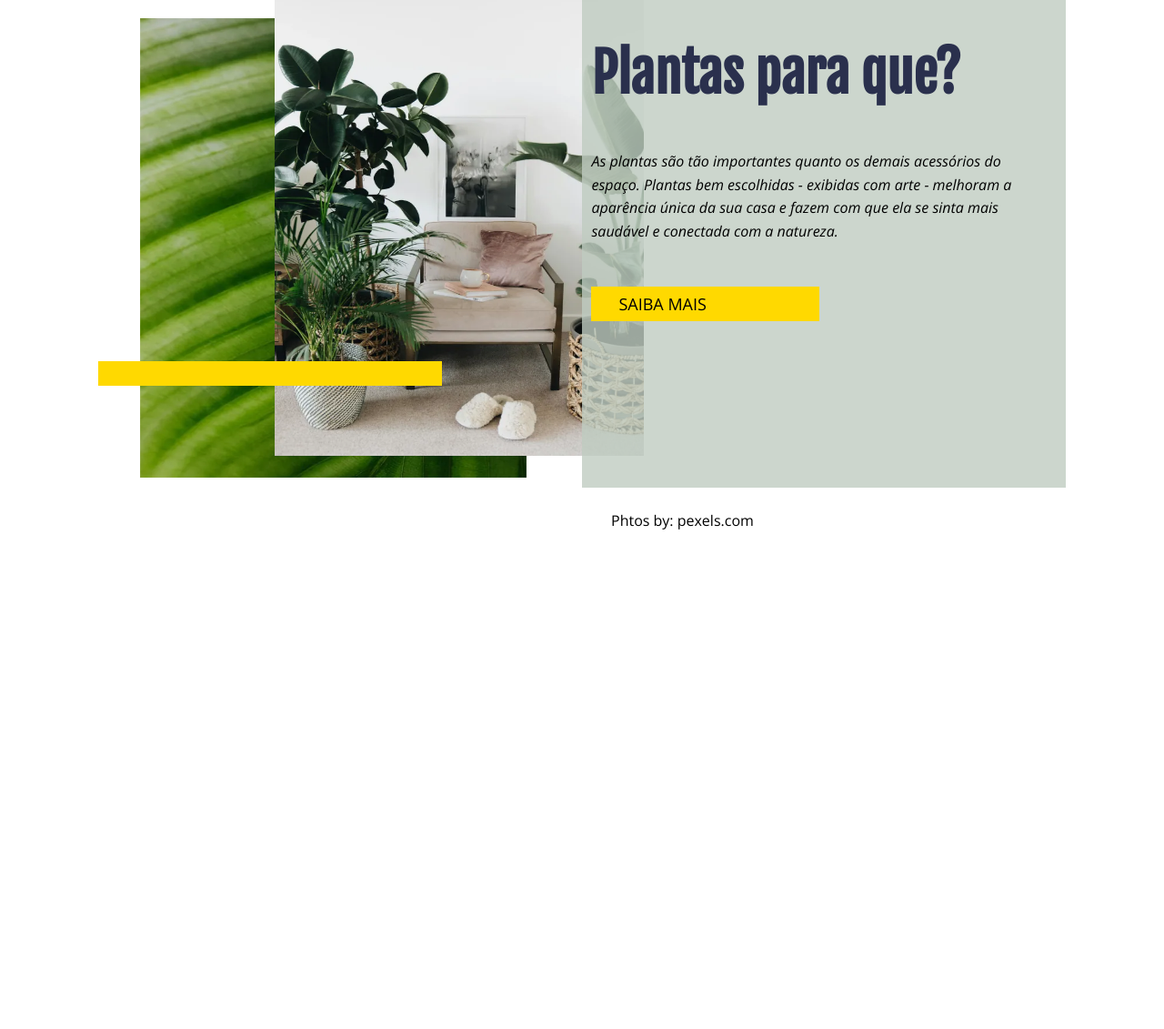
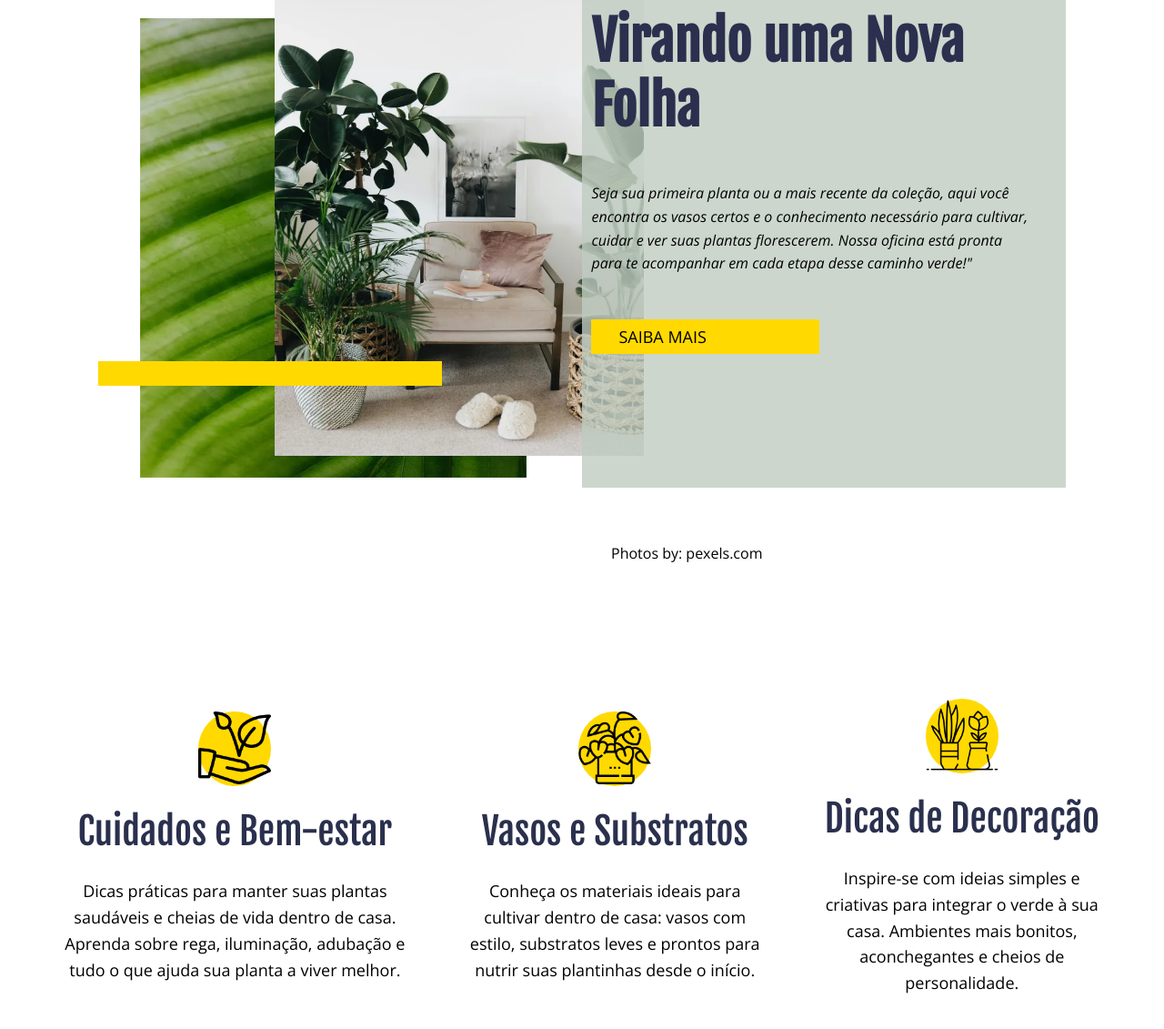
Before and after one commit to mhlacerda/oficinaJardinagem, a plain HTML site: page index.html in a window 1280 px wide. Shown: the part 329-1460 px from the top of the page at 91% size. Drawn offline with nearby package versions, Linux system fonts and the light colour scheme.

Commit message:
criação seção informaçao

```diff
--- /dev/null
+++ b/css/informacao.css
@@ -0,0 +1,63 @@
+.informacao{
+  margin: 0 1.562rem;
+  position: absolute;
+  top: 87rem;
+  display: flex;
+  flex-direction: column;
+  gap: 30px;
+}
+.card{
+  padding: 0.56rem;
+  margin:2.18rem;
+  display: flex;
+  flex-direction: column;
+  justify-content: center;
+  align-items: center;
+  gap: 30px;
+}
+.cor{
+  background-color: var(--cor2);
+  background-size: 6.25rem;
+  border-radius: 50%;
+}
+.icone{
+  width: 5rem;
+}
+.informacao__titulo{
+  font-family: var(--font-title);
+  font-size: 2.56rem;
+  color: var(--cor1);
+  text-align: center;
+}
+.informacao__paragrafo{
+  font-family: var(--font-text);
+  font-size: 1.125rem;
+  line-height: 160%;
+  text-align: center;
+}
+
+@media screen and (min-width: 540px) {
+  .informacao{
+    margin:  0 3rem;
+    top: 92rem;
+  }
+  .card{
+    margin: 0;
+  }
+
+}
+
+@media screen and (min-width: 720px) {
+  .informacao{
+    top: 60rem;
+  }
+}
+
+@media screen and (min-width: 940px) {
+
+  .informacao {
+    flex-direction: row;
+    top: 68rem;
+
+  }
+}
--- a/css/introducao.css
+++ b/css/introducao.css
@@ -34,9 +34,9 @@
 }
 
 .texto__container{
-  background-color:  rgba(192, 204, 193, 0.5); /*variavel cor:3 com 50% de transparencia*/
+  background-color: var(--back-texto); /*variavel cor:3 com 50% de transparencia*/
   width: 100%;
-  height: 43rem;
+  height: 49rem;
   position: relative;
   top: -10rem;
   z-index: -1;
@@ -84,21 +84,24 @@ top: 14rem;
 .credito{
   padding: 1.25rem 0;
   position: relative;
-  top: -9rem;
+  top: -10rem;
 }
 
 @media screen and (min-width: 540px) {
+  .introducao{
+    margin:  0 3rem;
+  }
   .container__imagens{
     width: 23.625rem;
   }
   .texto__container{
     width: 22.25rem;
     margin-left: 11.5rem;
-    height: 39.75rem;
+    height: 50rem;
     top: -9rem;
   }
   .faixa{
-    top: -18rem;
+    top: -24rem;
     left: -13em;
     width: 23.5rem;
     height: 2.3125rem;
@@ -132,19 +135,21 @@ top: 14rem;
     top: 3rem;
   }
   .faixa{
-    top: 9rem;
+    top: 2rem;
     left: -22rem;
     width: 23.6rem;
   }
   .credito{
     left: 25rem;
     top: -32rem;
+    padding: 0.5rem 0;
   }
 }
 
 @media screen and (min-width: 940px) {
   .introducao{
     margin-top: 100px;
+    height: 100%;
   }
   .container__imagens{
     margin-left: 122px;
@@ -185,7 +190,7 @@ top: 14rem;
   top: 11rem;
  }
   .credito{
-    top: -39.5rem;
-    left: 40rem;;
+    top: -36.5rem;
+    left: 40rem;
   }
 }
--- a/css/style.css
+++ b/css/style.css
@@ -15,6 +15,7 @@ breakpoint-desktop: 940px;
   --cor4: #a1bb7d;
   --cor5: #b8c1cc;
   --corBranco:#ffffff;
+  --back-texto:rgba(192, 204, 193, 0.5);
 
 
 
--- a/index.html
+++ b/index.html
@@ -12,7 +12,7 @@
   <link rel="stylesheet" href="./css/style.css">
   <link rel="stylesheet" href="./css/header.css">
   <link rel="stylesheet" href="./css/introducao.css">
-
+  <link rel="stylesheet" href="./css/informacao.css">
 
   <title>Oficina de Jardinagem</title>
 </head>
@@ -26,8 +26,8 @@
         <i class="fa-solid fa-seedling escondido"></i>
         <ul class="menu__conteudo escondido_menu" >
           <li> <a class="menu__texto" href="#inicio">Inicio</a> </li>
-          <li> <a class="menu__texto" href="#galeria">Galeria</a> </li>
-          <li> <a class="menu__texto" shref="#inscricao">Inscrição</a> </li>
+          <li> <a class="menu__texto" href="#info">Informações</a> </li>
+          <li> <a class="menu__texto" href="#inscricao">Inscrição</a> </li>
           <li> <a class="menu__texto" href="#contato">Contato</a> </li>
         </ul>
       </nav>
@@ -48,21 +48,48 @@
       </div>
       <div class="texto__container">
         <div class="introducao__texto__container">
-          <h1 class="introducao__texto__title">Plantas para que?</h1>
-          <p class="introducao__texto__texto">As plantas são tão importantes quanto os demais acessórios do espaço. Plantas bem escolhidas - exibidas com arte - melhoram a aparência única da sua casa e fazem com que ela se sinta mais saudável e conectada com a natureza.</p>
-          <a class="btn-saibamais" href="#">Saiba mais</a>
+          <h1 class="introducao__texto__title">Virando uma Nova Folha</h1>
+          <p class="introducao__texto__texto">Seja sua primeira planta ou a mais recente da coleção, aqui você encontra os vasos certos e o conhecimento necessário para cultivar, cuidar e ver suas plantas florescerem. Nossa oficina está pronta para te acompanhar em cada etapa desse caminho verde!"</p>
+          <a class="btn-saibamais" href="#info">Saiba mais</a>
         </div>
         <div class="faixa"></div>
       </div>
-      <p class="credito">Phtos by: pexels.com</p>
+      <p class="credito">Photos by: pexels.com</p>
     </section>
 
 
-<!--
-    <section>
-      cards - informacoes
+
+    <section aria-label="Informações" class="informacao" id="info">
+
+      <div class="card">
+
+        <div class="cor"><img class="icone" src="./img/plantcare.png" alt="icone de cuidado com planta"></div>
+        <h1 class="informacao__titulo">Cuidados e Bem-estar</h1>
+        <p class="informacao__paragrafo">Dicas práticas para manter suas plantas saudáveis e cheias de vida dentro de casa. Aprenda sobre rega, iluminação, adubação e tudo o que ajuda sua planta a viver melhor.</p>
+
+      </div>
+
+      <div class="card">
+
+        <div class="cor"><img class="icone" src="./img/vaso.png" alt="icone de vaso"></div>
+        <h1 class="informacao__titulo">Vasos e Substratos</h1>
+        <p class="informacao__paragrafo">Conheça os materiais ideais para cultivar dentro de casa: vasos com estilo, substratos leves e prontos para nutrir suas plantinhas desde o início.</p>
+
+      </div>
+
+      <div class="card">
+
+        <div class="cor"><img class="icone" src="./img/plantdecor.png" alt="icone de decoração"></div>
+        <h1 class="informacao__titulo">Dicas de Decoração</h1>
+        <p class="informacao__paragrafo">Inspire-se com ideias simples e criativas para integrar o verde à sua casa. Ambientes mais bonitos, aconchegantes e cheios de personalidade.</p>
+      </div>
+
+
     </section>
 
+
+
+<!--
     <section>
       receita
     </section>
```
Also changed, not shown: img/plantcare.png (added), img/plantdecor.png (added), img/vaso.png (added).
